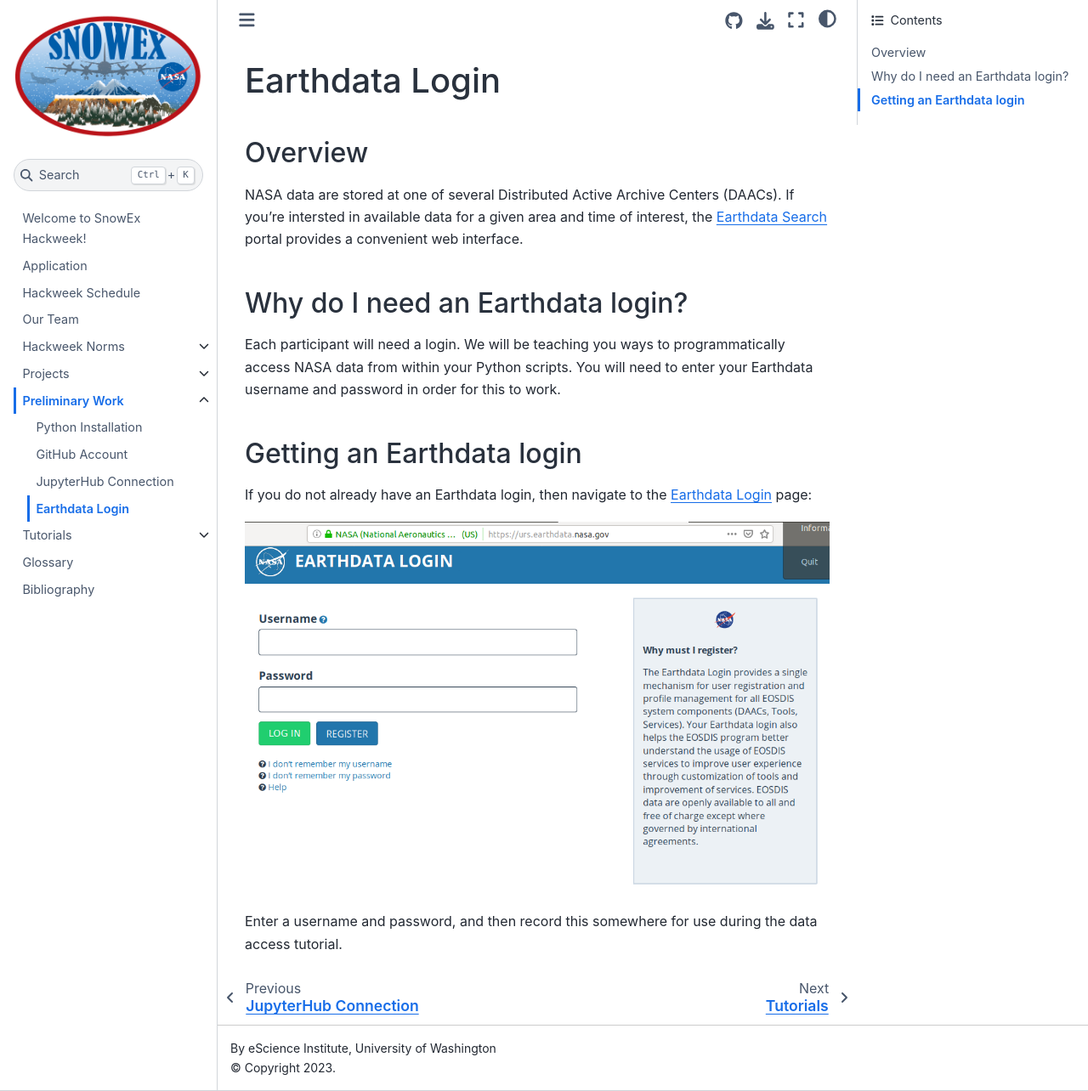
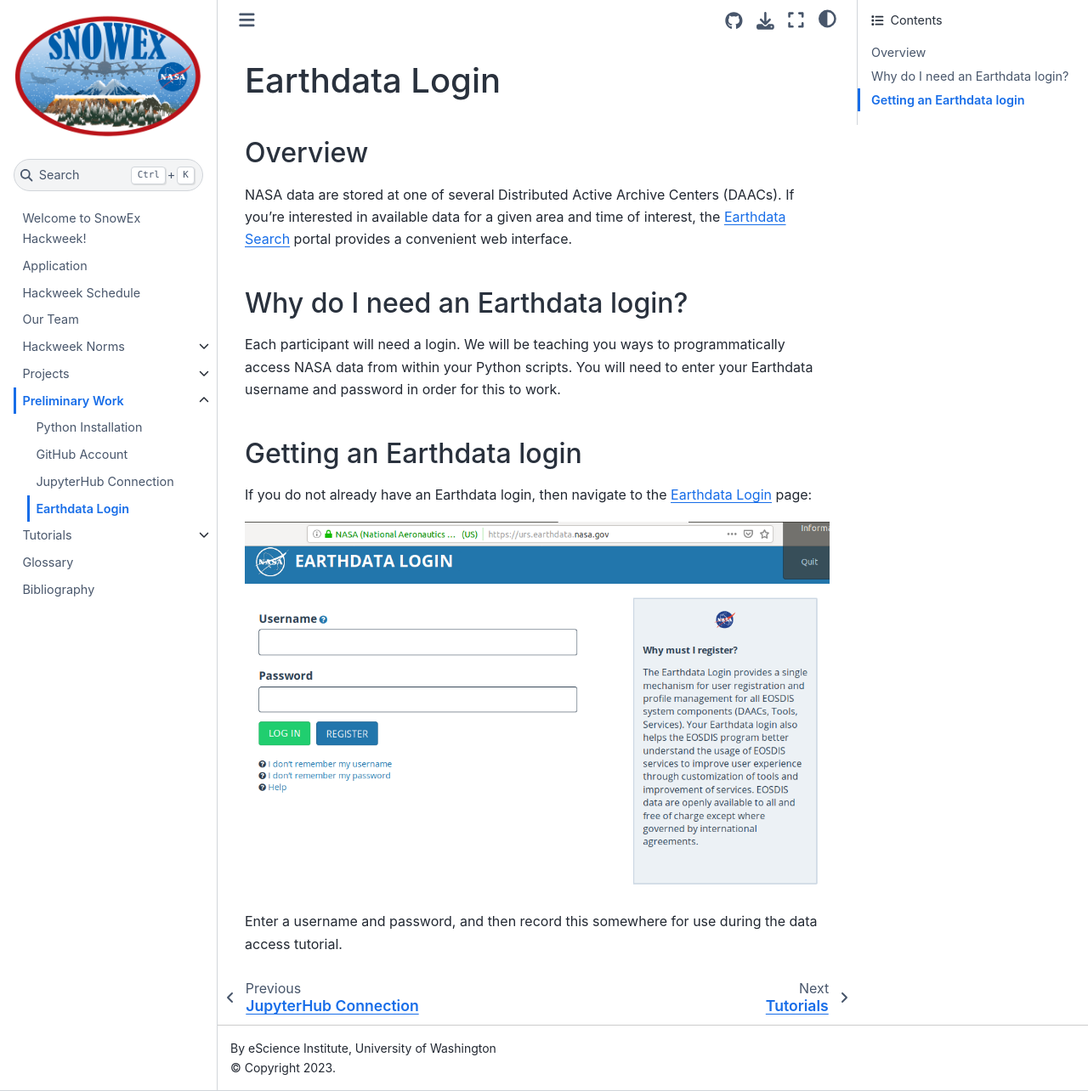
Before and after one commit to snowex-hackweek/website-2021, a Jupyter Book: the page built from book/preliminary/earthdata.md, in a window 1280 px wide and 1284 px high. Shown: the whole window at 85% size. Built offline with Jupyter Book 1.0.4 settings and Sphinx 7.4.7 and the Sphinx Book theme 1.1.4, drawn with Linux system fonts in a browser that asks for light colours.

Commit message:
fix typos

```diff
--- a/book/preliminary/earthdata.md
+++ b/book/preliminary/earthdata.md
@@ -2,7 +2,7 @@
 
 ## Overview
 
-NASA data are stored at one of several Distributed Active Archive Centers (DAACs). If you're intersted in available data for a given area and time of interest, the [Earthdata Search](https://earthdata.nasa.gov/) portal provides a convenient web interface.
+NASA data are stored at one of several Distributed Active Archive Centers (DAACs). If you're interested in available data for a given area and time of interest, the [Earthdata Search](https://earthdata.nasa.gov/) portal provides a convenient web interface.
 
 ## Why do I need an Earthdata login?
 
```
Also changed, not shown: book/preliminary/github.md (+1 -1 lines), book/tutorials/raster/intro-ipyleaflet.ipynb.
